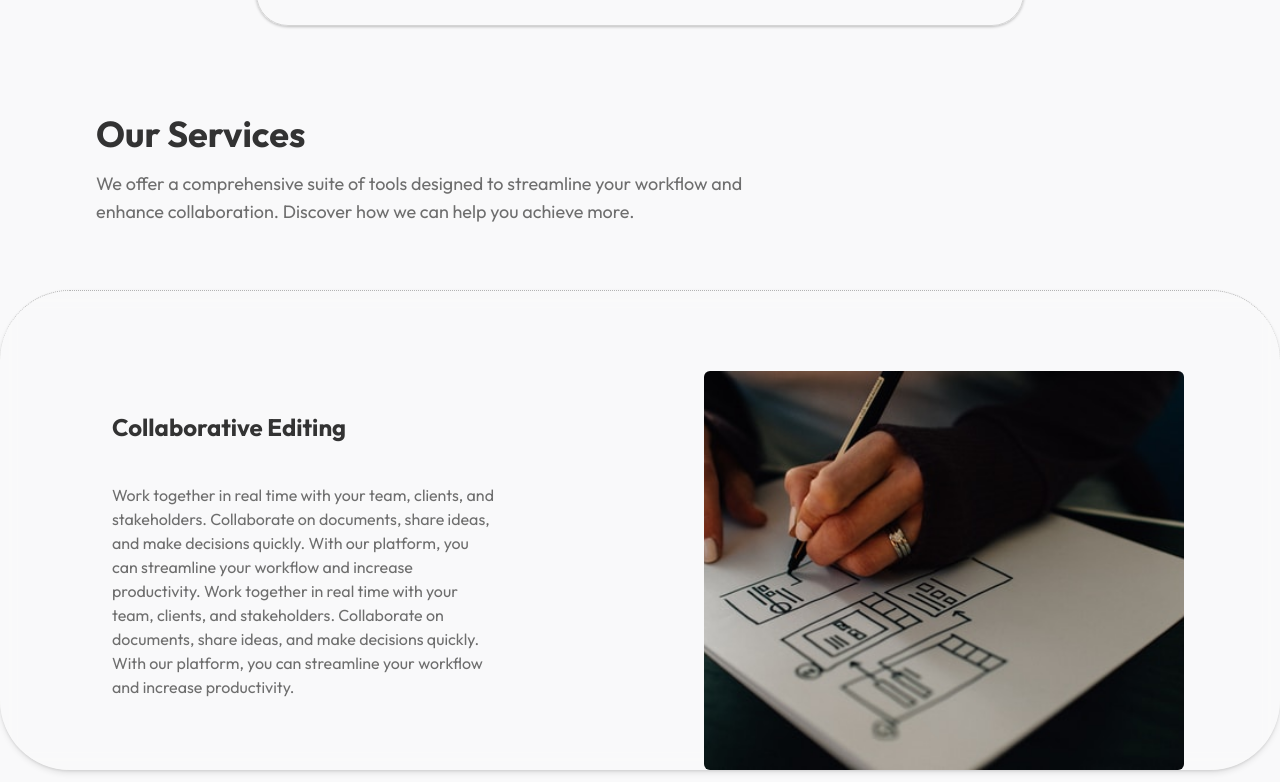
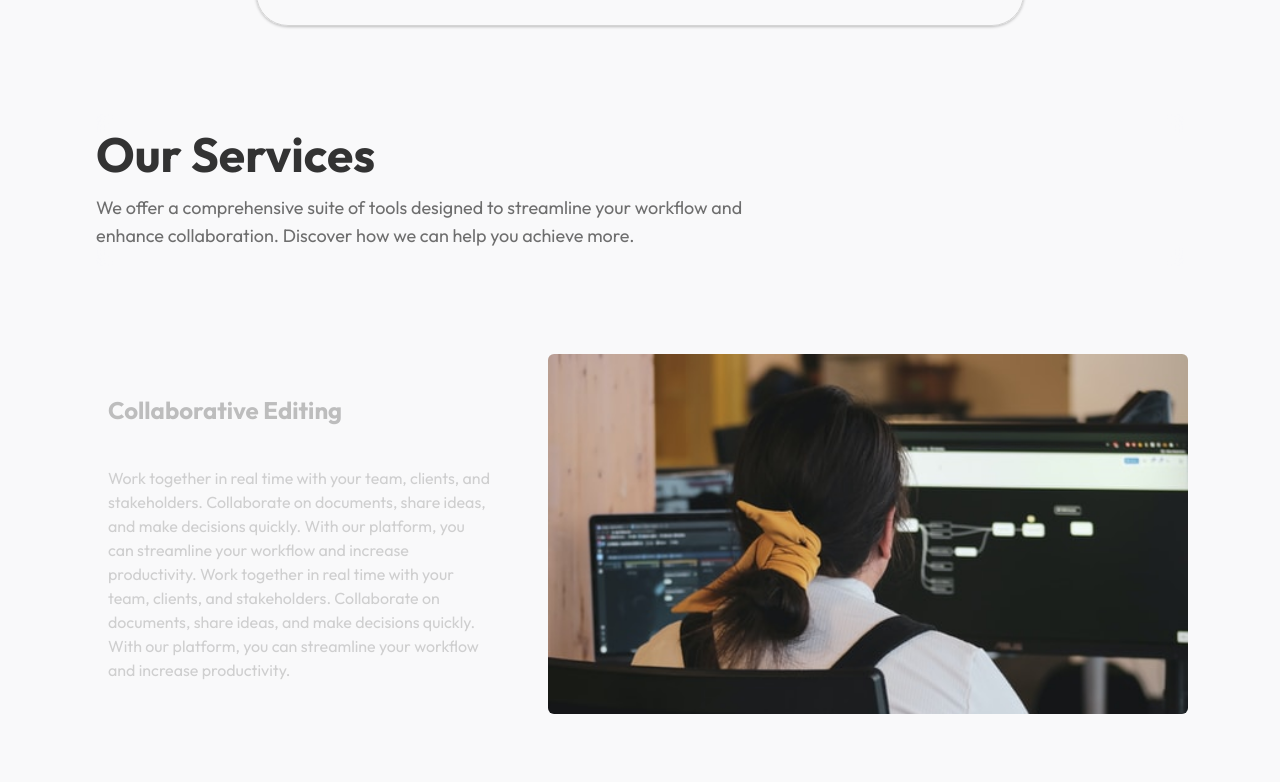
Before and after one commit to Sahil-796/vnp, a Next.js app: page / in a window 1280 px wide. Shown: the part 798-1580 px from the top of the page. Built offline with nearby package versions, Linux system fonts and the light colour scheme.

Commit message:
edit: better sticky scrolling

```diff
--- a/app/page.tsx
+++ b/app/page.tsx
@@ -9,13 +9,6 @@ export default function Page() {
       </div>
 
       <div className="w-full mt-24">
-        <div className="max-w-[85vw] mx-auto mb-12">
-          <h2 className="text-3xl md:text-4xl font-bold mb-4">Our Services</h2>
-          <p className="text-muted-foreground text-lg max-w-2xl">
-            We offer a comprehensive suite of tools designed to streamline your workflow
-            and enhance collaboration. Discover how we can help you achieve more.
-          </p>
-        </div>
         <Services />
       </div>
     </main>
--- a/components/Services.tsx
+++ b/components/Services.tsx
@@ -67,7 +67,14 @@ const content = [
 ];
 export function Services() {
   return (
-    <div className="w-full py-4">
+    <div className="w-full relative">
+      <div className="max-w-[85vw] mx-auto mb-12 sticky top-24 z-30 bg-background/95 backdrop-blur supports-[backdrop-filter]:bg-background/60 py-4 transition-all">
+        <h2 className="text-3xl md:text-5xl font-bold mb-4">Our Services</h2>
+        <p className="text-muted-foreground text-lg max-w-2xl">
+          We offer a comprehensive suite of tools designed to streamline your workflow
+          and enhance collaboration. Discover how we can help you achieve more.
+        </p>
+      </div>
       <StickyScroll content={content} />
     </div>
   );
--- a/components/ui/sticky-scroll-reveal.tsx
+++ b/components/ui/sticky-scroll-reveal.tsx
@@ -1,6 +1,6 @@
 "use client";
 import React, { useEffect, useRef, useState } from "react";
-import { useMotionValueEvent, useScroll } from "motion/react";
+import { useMotionValueEvent, useScroll, useTransform } from "motion/react";
 import { motion } from "motion/react";
 import { cn } from "@/lib/utils";
 
@@ -18,10 +18,8 @@ export const StickyScroll = ({
   const [activeCard, setActiveCard] = React.useState(0);
   const ref = useRef<any>(null);
   const { scrollYProgress } = useScroll({
-    // uncomment line 22 and comment line 23 if you DONT want the overflow container and want to have it change on the entire page scroll
-    // target: ref
-    container: ref,
-    offset: ["start start", "end start"],
+    target: ref,
+    offset: ["start start", "end end"],
   });
   const cardLength = content.length;
 
@@ -54,15 +52,25 @@ export const StickyScroll = ({
     setBackgroundGradient(linearGradients[activeCard % linearGradients.length]);
   }, [activeCard]);
 
+  // Stay visible initially, fade out at end
+  const opacity = useTransform(scrollYProgress, [0.9, 1], [1, 0]);
+
   return (
     <motion.div
-      className="h-[30rem] overflow-y-auto flex justify-between relative space-x-10 rounded-[70px] p-10 bg-background/50 backdrop-blur-sm border-t shadow-lg px-24 border-dotted border-muted-foreground/50 shadow-[inset_0_-20px_80px_rgba(0,0,0,0.05)]"
+      style={{ opacity }}
+      className="flex justify-center relative space-x-10 p-10"
       ref={ref}
     >
       <div className="div relative flex items-start px-4">
         <div className="max-w-2xl">
           {content.map((item, index) => (
-            <div key={item.title + index} className="my-20">
+            <div
+              key={item.title + index}
+              className={cn(
+                "min-h-[80vh] flex flex-col",
+                index === 0 ? "justify-start pt-10 mb-40" : "justify-center my-40"
+              )}
+            >
               <motion.h2
                 initial={{
                   opacity: 0,
@@ -87,12 +95,12 @@ export const StickyScroll = ({
               </motion.p>
             </div>
           ))}
-          <div className="h-40" />
+          <div className="h-[500px]" />
         </div>
       </div>
       <div
         className={cn(
-          "hidden lg:block w-[30rem] aspect-video rounded-md sticky top-10 overflow-hidden",
+          "hidden lg:block w-[40rem] aspect-video rounded-md sticky top-1/3 h-fit overflow-hidden",
           contentClassName
         )}
       >
```
